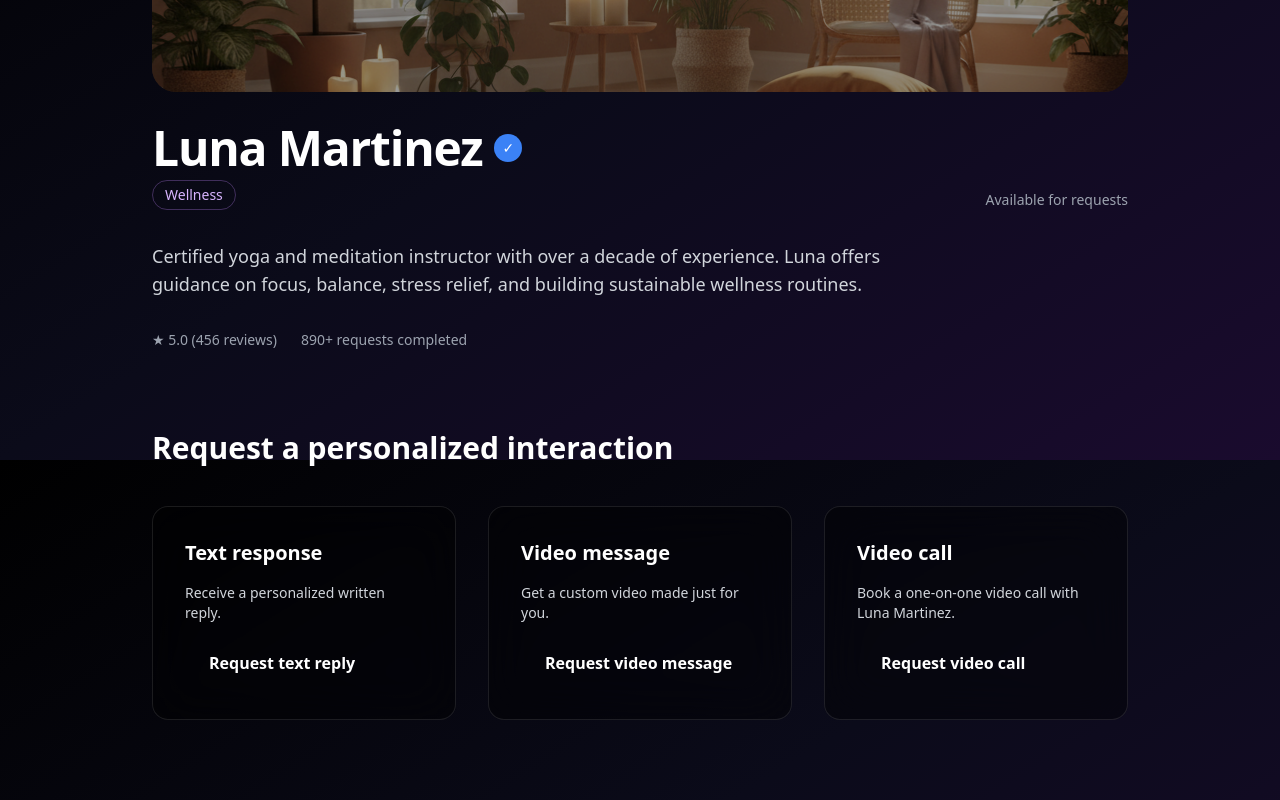
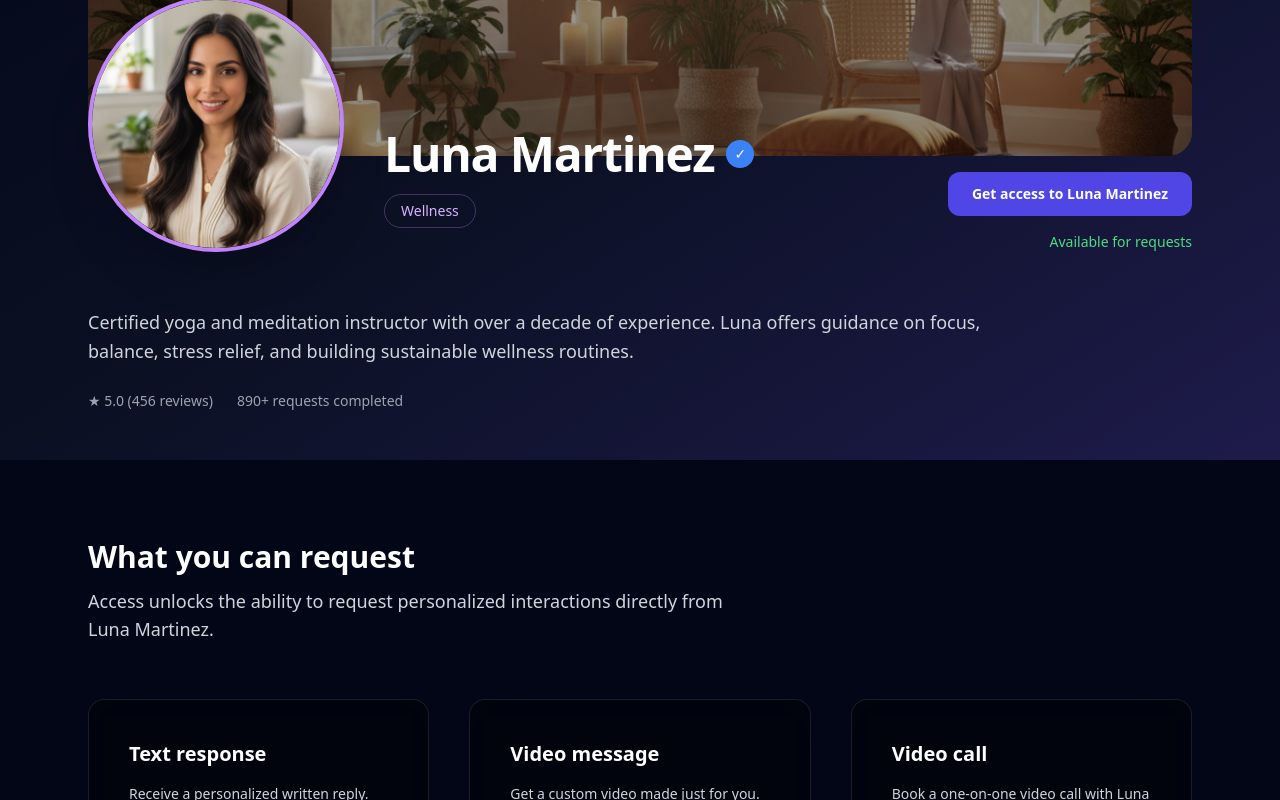
Before and after one commit to rafatorquetti/fanvox-landing, a Next.js app: page /creators/luna-martinez in a window 1280 px wide. Shown: the part 340-1140 px from the top of the page. Built offline with nearby package versions, Linux system fonts and the light colour scheme.

Commit message:
Refine creator profile hero: avatar overlap + spacing

```diff
--- a/src/app/creators/[slug]/page.tsx
+++ b/src/app/creators/[slug]/page.tsx
@@ -12,31 +12,46 @@ type PageProps = {
 export default async function CreatorProfilePage({ params }: PageProps) {
   const { slug } = await params;
 
-  const creator = creators.find(
-    (c) => c.slug === slug
-  );
+  const creator = creators.find((c) => c.slug === slug);
 
   if (!creator) {
     notFound();
   }
 
   return (
-    <main className="mx-auto max-w-5xl px-6 py-28 space-y-20">
-      {/* ================= HEADER ================= */}
-      <section className="space-y-8">
-        <div className="relative h-80 rounded-3xl overflow-hidden">
+    <main className="mx-auto max-w-6xl px-6 py-28 space-y-32">
+      {/* ================= CREATOR HERO ================= */}
+      <section className="relative">
+        {/* COVER / WORLD */}
+        <div className="relative h-80 md:h-96 rounded-3xl overflow-hidden">
           <Image
             src={creator.cover}
             alt={creator.name}
             fill
             priority
-            className="object-cover scale-105"
+            className="object-cover"
           />
           <div className="absolute inset-0 bg-black/40" />
         </div>
 
-        <div className="flex flex-col md:flex-row md:items-end md:justify-between gap-6">
-          <div className="space-y-2">
+        {/* IDENTITY BLOCK */}
+        <div className="relative -mt-32 md:-mt-40 flex flex-col gap-14">
+          {/* TOP ROW */}
+          <div className="flex flex-col md:flex-row md:items-end md:justify-between gap-12">
+            {/* LEFT — AVATAR + NAME */}
+            <div className="flex items-end gap-10">
+              {/* BIG AVATAR — INVADING WORLD */}
+              <div className="relative h-56 w-56 md:h-64 md:w-64 rounded-full overflow-hidden border-4 border-purple-400 bg-black shadow-2xl">
+                <Image
+                  src={creator.avatar}
+                  alt={creator.name}
+                  fill
+                  className="object-cover"
+                />
+              </div>
+
+              {/* NAME + META */}
+              <div className="space-y-4 pb-6">
                 <div className="flex items-center gap-3">
                   <h1 className="text-4xl md:text-5xl font-bold tracking-tight">
                     {creator.name}
@@ -49,17 +64,27 @@ export default async function CreatorProfilePage({ params }: PageProps) {
                   )}
                 </div>
 
-            <span className="inline-block rounded-full border border-purple-400/30 px-3 py-1 text-sm text-purple-300">
+                <span className="inline-block rounded-full border border-purple-400/30 px-4 py-1.5 text-sm text-purple-300">
                   {creator.category}
                 </span>
               </div>
+            </div>
 
-          <div className="text-sm text-gray-400">
+            {/* RIGHT — PRIMARY CTA */}
+            <div className="flex flex-col items-start md:items-end gap-4">
+              <Button href="/dashboard">
+                Get access to {creator.name}
+              </Button>
+
+              <span className="text-sm text-green-400">
                 Available for requests
+              </span>
             </div>
           </div>
 
-        <p className="max-w-3xl text-lg text-gray-300">
+          {/* EDITORIAL DESCRIPTION */}
+          <div className="space-y-6 max-w-4xl">
+            <p className="text-lg text-gray-300 leading-relaxed">
               {creator.description}
             </p>
 
@@ -71,16 +96,23 @@ export default async function CreatorProfilePage({ params }: PageProps) {
                 {creator.requests}+ requests completed
               </span>
             </div>
+          </div>
+        </div>
       </section>
 
-      {/* ================= SERVICES ================= */}
-      <section className="space-y-10">
+      {/* ================= ACCESS PREVIEW ================= */}
+      <section className="space-y-14">
+        <div className="space-y-3">
           <h2 className="text-3xl font-bold">
-          Request a personalized interaction
+            What you can request
           </h2>
+          <p className="max-w-2xl text-lg text-gray-300">
+            Access unlocks the ability to request personalized interactions directly from {creator.name}.
+          </p>
+        </div>
 
-        <div className="grid gap-8 md:grid-cols-3">
-          <div className="rounded-2xl bg-black/40 border border-white/10 backdrop-blur-xl p-8 space-y-4">
+        <div className="grid gap-10 md:grid-cols-3">
+          <div className="rounded-2xl bg-black/40 border border-white/10 backdrop-blur-xl p-10 space-y-4">
             <h3 className="text-xl font-semibold">
               Text response
             </h3>
@@ -88,11 +120,11 @@ export default async function CreatorProfilePage({ params }: PageProps) {
               Receive a personalized written reply.
             </p>
             <Button href="/dashboard">
-              Request text reply
+              Get access
             </Button>
           </div>
 
-          <div className="rounded-2xl bg-black/40 border border-white/10 backdrop-blur-xl p-8 space-y-4">
+          <div className="rounded-2xl bg-black/40 border border-white/10 backdrop-blur-xl p-10 space-y-4">
             <h3 className="text-xl font-semibold">
               Video message
             </h3>
@@ -100,11 +132,11 @@ export default async function CreatorProfilePage({ params }: PageProps) {
               Get a custom video made just for you.
             </p>
             <Button href="/dashboard">
-              Request video message
+              Get access
             </Button>
           </div>
 
-          <div className="rounded-2xl bg-black/40 border border-white/10 backdrop-blur-xl p-8 space-y-4">
+          <div className="rounded-2xl bg-black/40 border border-white/10 backdrop-blur-xl p-10 space-y-4">
             <h3 className="text-xl font-semibold">
               Video call
             </h3>
@@ -112,7 +144,7 @@ export default async function CreatorProfilePage({ params }: PageProps) {
               Book a one-on-one video call with {creator.name}.
             </p>
             <Button href="/dashboard">
-              Request video call
+              Get access
             </Button>
           </div>
         </div>
--- a/src/app/globals.css
+++ b/src/app/globals.css
@@ -6,34 +6,3 @@ html,
 body {
   height: 100%;
 }
-
-body {
-  color: white;
-  background: #02030a;
-}
-
-/* ===============================
-   GLOBAL APP BACKGROUND
-   Dark blue → dark purple
-   =============================== */
-
-.bg-app-gradient {
-  background:
-    radial-gradient(
-      1200px 800px at 80% 20%,
-      rgba(88, 28, 135, 0.35),
-      transparent 60%
-    ),
-    radial-gradient(
-      1000px 700px at 10% 10%,
-      rgba(30, 58, 138, 0.35),
-      transparent 60%
-    ),
-    linear-gradient(
-      180deg,
-      #02030a 0%,
-      #050617 40%,
-      #090a24 70%,
-      #02030a 100%
-    );
-}
--- a/src/app/layout.tsx
+++ b/src/app/layout.tsx
@@ -1,10 +1,21 @@
+import type { Metadata } from "next";
+import { Geist, Geist_Mono } from "next/font/google";
 import "./globals.css";
-import type { Metadata } from "next";
+
+const geistSans = Geist({
+  variable: "--font-geist-sans",
+  subsets: ["latin"],
+});
+
+const geistMono = Geist_Mono({
+  variable: "--font-geist-mono",
+  subsets: ["latin"],
+});
 
 export const metadata: Metadata = {
-  title: "Fanvox — Personal access to creators you admire",
+  title: "Fanvox — Personal access to creators",
   description:
-    "Request personalized interactions delivered directly by verified creators.",
+    "Request personalized interactions from verified creators.",
 };
 
 export default function RootLayout({
@@ -15,14 +26,25 @@ export default function RootLayout({
   return (
     <html lang="en">
       <body
-        className="
+        className={`
+          ${geistSans.variable}
+          ${geistMono.variable}
           min-h-screen
-          bg-gradient-to-br from-black via-[#0b0b1a] to-[#1a0b2e]
+          bg-[#020617]
           text-white
-          antialiased
-          overflow-x-hidden
-        "
+          relative
+        `}
       >
+        {/* STATIC GLOBAL BACKGROUND */}
+        <div
+          aria-hidden
+          className="fixed inset-0 -z-10
+          bg-gradient-to-br
+          from-[#020617]
+          via-[#0b1023]
+          to-[#1e1b4b]"
+        />
+
         {children}
       </body>
     </html>
--- a/src/components/Button.tsx
+++ b/src/components/Button.tsx
@@ -1,27 +1,40 @@
-type ButtonProps = {
-    children: React.ReactNode;
-    href?: string;
-  };
+import Link from "next/link";
+import { ReactNode } from "react";
 
-  export default function Button({ children, href }: ButtonProps) {
-    const styles = {
-      padding: "12px 24px",
-      borderRadius: 8,
-      fontWeight: 600,
-      display: "inline-block",
-    };
+interface ButtonProps {
+  href: string;
+  children: ReactNode;
+}
 
-    if (href) {
-      return (
-        <a href={href} className="premium-gradient glow-effect" style={styles}>
-          {children}
-        </a>
-      );
-    }
+export default function Button({ href, children }: ButtonProps) {
+  return (
+    <Link
+      href={href}
+      className="
+        inline-flex items-center justify-center
+        rounded-xl px-6 py-3
+        text-sm font-semibold
 
-    return (
-      <button className="premium-gradient glow-effect" style={styles}>
-        {children}
-      </button>
-    );
-  }
+        bg-indigo-600 text-white
+
+        transition-colors transition-shadow duration-200 ease-out
+
+        hover:bg-indigo-500
+        hover:text-indigo-50
+        hover:shadow-[0_6px_18px_rgba(79,70,229,0.22)]
+
+        active:bg-indigo-600
+        active:text-white
+        active:shadow-[0_3px_10px_rgba(79,70,229,0.18)]
+
+        focus:outline-none
+        focus-visible:ring-2
+        focus-visible:ring-indigo-500/40
+        focus-visible:ring-offset-2
+        focus-visible:ring-offset-transparent
+      "
+    >
+      {children}
+    </Link>
+  );
+}
--- a/src/components/CreatorCard.tsx
+++ b/src/components/CreatorCard.tsx
@@ -15,8 +15,14 @@ export default function CreatorCard({ creator }: { creator: Creator }) {
         transition-all duration-300 ease-out
         hover:-translate-y-2
         hover:shadow-2xl
-        hover:ring-1 hover:ring-purple-400/30
+        hover:ring-1 hover:ring-white/15
+
+        focus:outline-none
+        focus-visible:ring-2
+        focus-visible:ring-purple-400/40
+
         active:translate-y-0
+        active:ring-2 active:ring-purple-400/60
       "
     >
       {/* COVER IMAGE */}
@@ -36,7 +42,7 @@ export default function CreatorCard({ creator }: { creator: Creator }) {
 
       {/* CONTENT */}
       <div className="relative px-6 pb-6 pt-24">
-        {/* AVATAR — PRIMARY HOOK */}
+        {/* AVATAR */}
         <div
           className="
             absolute -top-16 left-6
@@ -76,7 +82,7 @@ export default function CreatorCard({ creator }: { creator: Creator }) {
           {creator.category}
         </span>
 
-        {/* SHORT DESCRIPTION */}
+        {/* DESCRIPTION */}
         <p className="mt-4 text-sm text-gray-300 leading-relaxed">
           {creator.shortDescription}
         </p>
```
Also changed, not shown: src/app/page.tsx (+14 -25 lines). Lines whose indentation alone changed are shown as unchanged.
